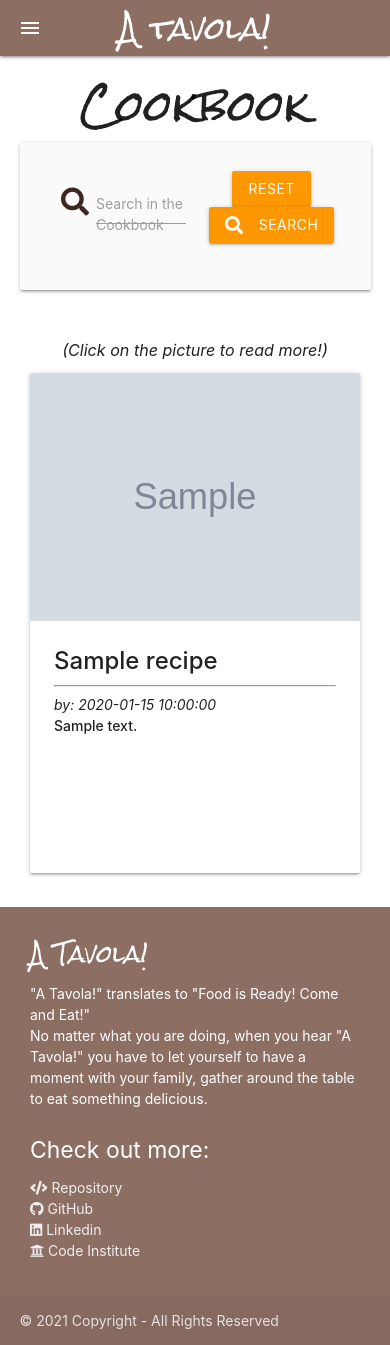
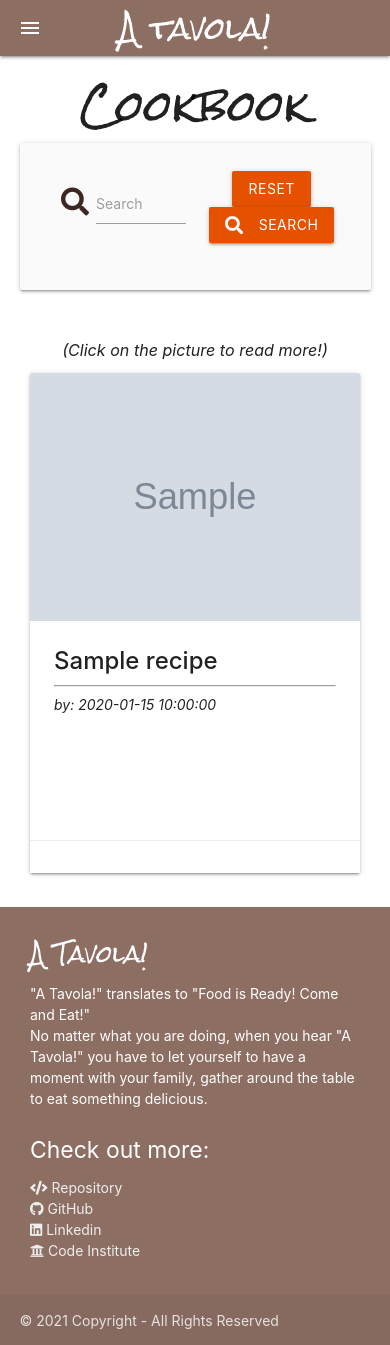
Before and after one commit to ClaudiaLie/MS_3_CookBook_Website, a Flask app: page / in a window 390 px wide. Run offline with Flask 2, Linux system fonts and the light colour scheme; the visitor is signed in with stand-in values (Sample User, id 1); grey boxes marked "Sample" are stand-in pictures; a database or web service that is not in the repository returns one stand-in record (values such as "Sample title"); some libraries are stand-ins or nearby versions.

Commit message:
Recipe page responsiveness completed

```diff
--- a/app.py
+++ b/app.py
@@ -15,6 +15,8 @@ app.secret_key = os.environ.get("SECRET_KEY")
 
 mongo = PyMongo(app)
 
+# Index page
+
 
 @app.route("/")
 @app.route("/recipes")
@@ -28,6 +30,7 @@ def search():
     query = request.form.get("query")
     recipes = list(mongo.db.recipes.find({'$text': {'$search': query}}))
     return render_template("recipes.html", recipes=recipes)
+
 
 # Registration page
 
@@ -58,6 +61,7 @@ def register():
         return redirect(url_for("profile", username=session["user"]))
 
     return render_template("register.html")
+
 
 # Login Page
 
@@ -91,16 +95,7 @@ def login():
 
 @app.route("/profile/<username>", methods=["GET", "POST"])
 def profile(username):
-    # grab the session user's name from db
-    username = mongo.db.users.find_one(
-        {"username": session["user"]})["username"]
-
-    if session["user"]:
-        return render_template("profile.html", username=username)
-
-    return render_template("profile.html", username=username)
-
-    return redirect(url_for("login"))
+    return redirect(url_for("recipes"))
 
 
 @app.route("/logout")
@@ -125,7 +120,7 @@ def add_recipe():
             "recipe_description": request.form.get("recipe_description"),
             "recipe_steps": request.form.get("recipe_steps"),
             "recipe_allergen": request.form.getlist("recipe_allergen"),
-            "recipe_category": request.form.get("recipe_category"),
+            "recipe_category": request.form.getlist("recipe_category"),
             "recipe_img": request.form.get("recipe_img"),
             "created_by": session["user"]
         }
@@ -137,6 +132,7 @@ def add_recipe():
     ingredients = mongo.db.ingredients.find().sort("recipe_ingredients", 1)
     return render_template("add_recipe.html", allergens=allergens, ingredients=ingredients)
 
+# Edit Recipe
 
 @app.route("/edit_recipe/<recipe_id>", methods=["GET", "POST"])
 def edit_recipe(recipe_id):
@@ -154,11 +150,13 @@ def edit_recipe(recipe_id):
         }
         mongo.db.recipes.update({"_id": ObjectId(recipe_id)}, submit)
         flash("Recipe Updated")
+        return redirect(url_for("recipes"))
 
     recipe = mongo.db.recipes.find_one({"_id": ObjectId(recipe_id)})
     ingredients = mongo.db.ingredients.find().sort("recipe_ingredients", 1)
     return render_template("edit_recipe.html", recipe=recipe, ingredients=ingredients)
 
+# Delete Recipe
 
 @app.route("/delete_recipe/<recipe_id>")
 def delete_recipe(recipe_id):
--- a/static/css/style.css
+++ b/static/css/style.css
@@ -31,6 +31,11 @@ main {
     margin: 5px;
 }
 
+.btn-content {
+
+
+    }
+
 @media only screen and (max-width: 991px){
     #top-logo {
         margin-left: auto;
@@ -39,5 +44,3 @@ main {
     .recipe_row {
         width: 100%;
     }
-
-}
--- a/templates/base.html
+++ b/templates/base.html
@@ -26,9 +26,8 @@
         <a href="{{ url_for('recipes') }}" class="brand-logo" id="top-logo"> A tavola!</a>
         <a href="#" data-target="mobile-demo" class="sidenav-trigger"><i class="material-icons">menu</i></a>
         <ul class="right hide-on-med-and-down">
-          <li><a href="{{ url_for('recipes') }}">Cookbook</a></li>
+          <li><a href="{{ url_for('recipes', username=session['user']) }}">Cookbook</a></li>
           {% if session.user %}
-            <li><a href="{{ url_for('profile', username=session['user']) }}">Profile</a></li>
             <li><a href="{{ url_for('add_recipe') }}">Add Recipe</a></li>
             <li><a href="{{ url_for('logout') }}">Log Out</a></li>
           {% else %}
@@ -43,9 +42,8 @@
 
     <ul class="sidenav" id="mobile-demo">
       <li><h4 class="center-align brand-logo"> A tavola </h4></li>
-      <li><a href="{{ url_for('recipes') }}">Recipes</a></li>
+      <li><a href="{{ url_for('recipes', username=session['user']) }}">Recipes</a></li>
       {% if session.user %}
-        <li><a href="{{ url_for('profile', username=session['user']) }}">Profile</a></li>
         <li><a href="{{ url_for('add_recipe') }}">Add Recipe</a></li>
         <li><a href="{{ url_for('logout') }}">Log Out</a></li>
       {% else %}
@@ -90,8 +88,7 @@
       <div class="row">
         <div class="col l6 s12">
           <h5 class="white-text brand-logo">A Tavola!</h5>
-          <p> "A Tavola!" translates to "Food is Ready! Come and Eat!" <br> No matter what you are doing, when you hear "A Tavola!" you have to let yourself to have a moment with your family, gather around the table to eat something delicious.
-
+          <p> "A Tavola!" translates to "Food is Ready! Come and Eat!" <br> No matter what you are doing, when you hear "A Tavola!" you have to let yourself to have a moment with your family, gather around the table to eat something delicious.</p>
         </div>
         <div class="col l4 offset-l2 s12">
           <h5 class="white-text">Check out more:</h5>
--- a/templates/edit_recipe.html
+++ b/templates/edit_recipe.html
@@ -34,6 +34,7 @@
                   <option value="{{ allergen.recipe_allergen }}" disabled>{{ allergen.recipe_allergen }} </option>
                 {% endif %}
               {% endfor %}
+              <option value="No Allergens">No Allergens</option>
               <option value="Gluten">Gluten</option>
               <option value="Lactose">Lactose</option>
               <option value="Tree Nuts">Tree Nuts</option>
@@ -46,7 +47,7 @@
         <div class="row">
           <div class="input-field col s12">
             <p>Add a short description:</p>
-            <textarea id="recipe_description" name="recipe_description" class="materialize-textarea" required>{{ recipe.recipe_description }}</textarea>
+            <textarea id="recipe_description" name="recipe_description" class="materialize-textarea" maxlength="100" required>{{ recipe.recipe_description }}</textarea>
           </div>
         </div>
         <!-- Steps of the recipe -->
--- a/templates/login.html
+++ b/templates/login.html
@@ -20,7 +20,7 @@
         </div>
         <div class="row">
             <p class="center-align">
-                <button type="submit" class="waves-effect waves-light btn-large"><i class="material-icons left">local_dining</i>Log In</button>
+                <button type="submit" class="waves-effect waves-light orange darken-4 btn-large"><i class="material-icons left">local_dining</i>Log In</button>
             </p>
         </div>
     </form>
@@ -30,7 +30,7 @@
     <div class="col s12">
         <p class="center-align">Not Registered?</p>
         <p class="center-align">
-            <a href="{{ url_for('register') }}" class="waves-effect waves-light btn-large center-align">Register Here</a>
+            <a href="{{ url_for('register') }}" class="waves-effect waves-light orange darken-4 btn-large center-align">Register Here</a>
         </p>
     </div>
 </div>
--- a/templates/recipes.html
+++ b/templates/recipes.html
@@ -1,5 +1,6 @@
 {% extends "base.html" %}
 {% block content %}
+
         <div class="row">
             <h3 class="center-align brand-logo">Cookbook</h3>
             <div class="row card-panel grey lighten-5">
@@ -8,11 +9,11 @@
                         <div class="input-field col s12m8">
                             <i class="fas fa-search prefix brown-text text-darken-4"></i>
                             <input type="text" name="query" id="query" class="validate" required>
-                            <label for="query">Search in the Cookbook</label>
+                            <label for="query">Search</label>
                         </div>
                         <div class="col s12 m4">
-                            <a href="{{ url_for('recipes') }}" class="orange btn text-shadow"> Reset </a>
-                            <button type="submit" class="orange btn text-shadow">
+                            <a href="{{ url_for('recipes') }}" class="orange darken-4 btn text-shadow"> Reset </a>
+                            <button type="submit" class="orange darken-4 btn text-shadow ">
                                 <i class="fas fa-search left"></i> Search
                             </button>
                         </div>
@@ -37,15 +38,13 @@
                             </span>
                             <hr>
                             <em>by: {{ recipe.created_by }}</em>
-                            <br>
-                            <strong>{{ recipe.recipe_description }}</strong>
                         </p>
                     </div>
-                    <div class="col s12">
-                        {% if session.user|lower == recipe.created_by|lower %}
-                            <a href="{{ url_for('delete_recipe', recipe_id=recipe._id) }}" class="btn-small orange lighten-4 accent-4">Delete</a>
-                            <a href="{{ url_for('edit_recipe', recipe_id=recipe._id) }}" class="btn-small #a1887f brown lighten-1 accent-4">Edit</a>
-                        {% endif %}
+                    <div class="card-action">
+                            {% if session.user|lower == recipe.created_by|lower %}
+                                <a href="{{ url_for('delete_recipe', recipe_id=recipe._id) }}" class="btn-small orange lighten-4 accent-4">Delete</a>
+                                <a href="{{ url_for('edit_recipe', recipe_id=recipe._id) }}" class="btn-small #a1887f brown lighten-1 accent-4">Edit</a>
+                            {% endif %}
                     </div>
                     <div class="card-reveal">
                         <span class="card-title grey-text text-darken-4">
--- a/templates/register.html
+++ b/templates/register.html
@@ -36,7 +36,7 @@
         </div>
         <div class="row">
             <p class="center-align">
-                <button type="submit" class="waves-effect waves-light btn-large"><i class="material-icons left">local_dining</i>Register</button>
+                <button type="submit" class="waves-effect waves-light orange darken-4 btn-large"><i class="material-icons left">local_dining</i>Register</button>
             </p>
         </div>
     </form>
@@ -46,7 +46,7 @@
     <div class="col s12">
         <p class="center-align">Already Registered?</p>
         <p class="center-align">
-            <a href="{{ url_for('login') }}" class="waves-effect waves-light btn-large">Log In Here</a>
+            <a href="{{ url_for('login') }}" class="waves-effect waves-light orange darken-4 btn-large">Log In Here</a>
         </p>
     </div>
 </div>
```
Also changed, not shown: templates/add_recipe.html (+2 -11 lines), templates/profile.html (deleted, +0 -25 lines).
